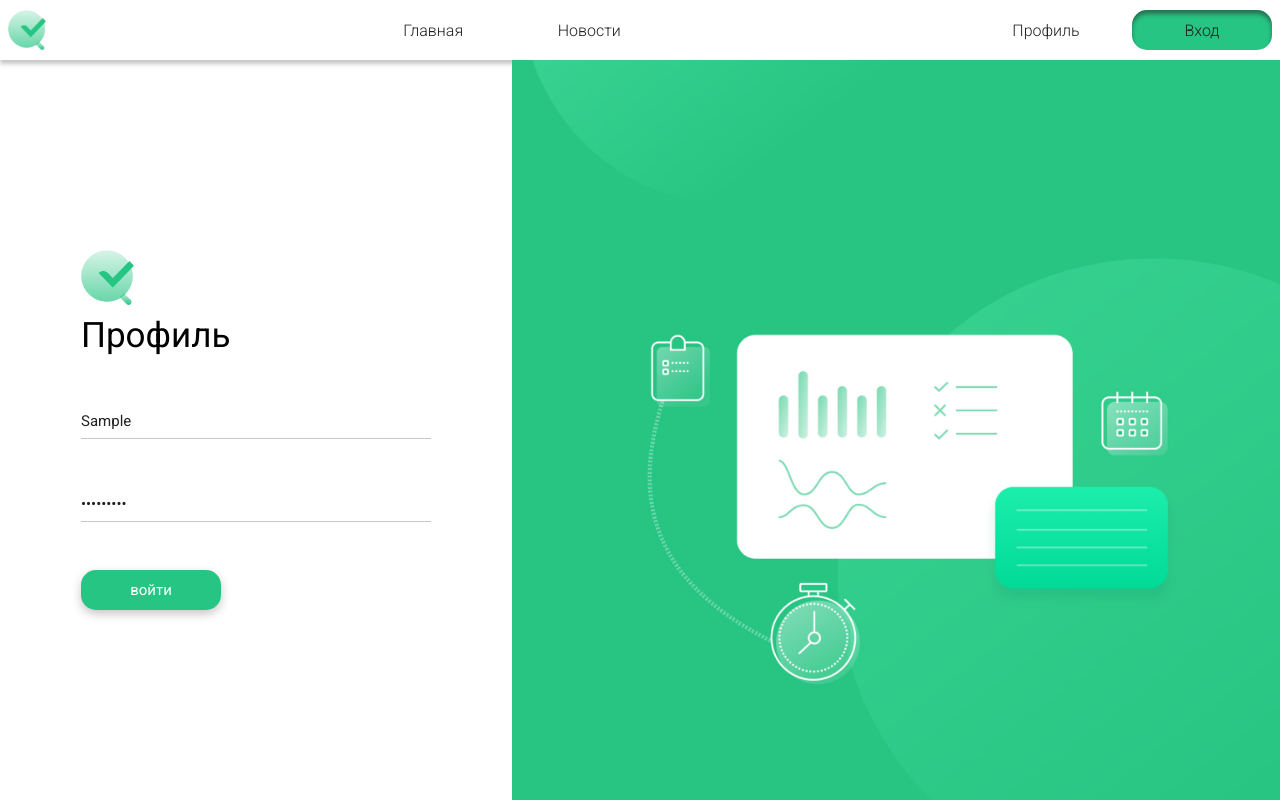
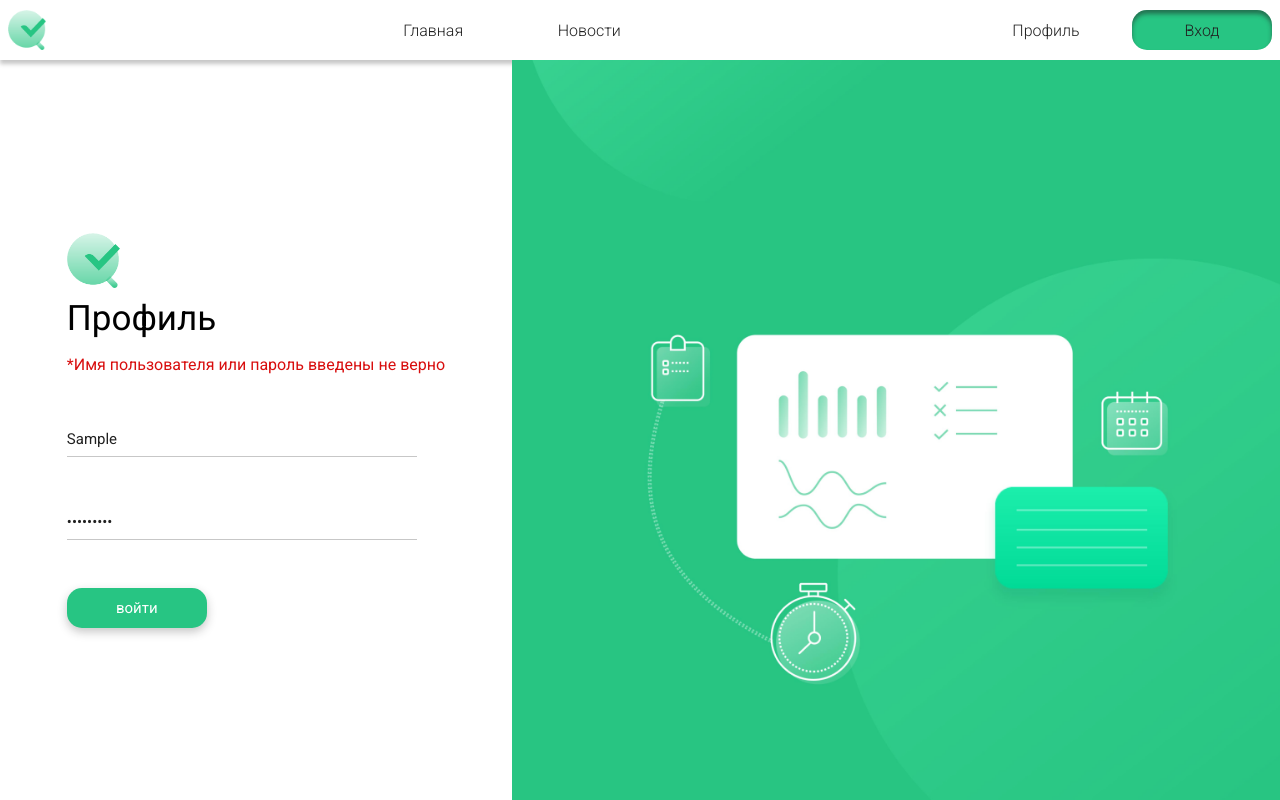
Before and after one commit to ZothOmmog/test-site, a React (Create React App) app: page /login in a window 1280 px wide. Both pictures are taken after typing "Sample", "Sample123" into the empty fields and a click on the button "войти". Built offline with nearby package versions, Linux system fonts and the light colour scheme.

Commit message:
Added mock login

```diff
--- a/src/Components/Main/Components/Login/Login.jsx
+++ b/src/Components/Main/Components/Login/Login.jsx
@@ -1,11 +1,22 @@
-import React from 'react';
+import React, { useState } from 'react';
+import PropTypes from 'prop-types';
 import './index.scss';
 import logo from '../../../../img/logo.png';
 import ClassNames from 'classnames';
 import { Button } from '../../../Button';
 import { Formik } from 'formik';
+import { connect } from 'react-redux';
+import { getMeWithNamePassThunk } from '../../../../redux';
 
-export function Login() {
+LoginView.propTypes = {
+  isLoading: PropTypes.bool,
+  getMeWithNamePassThunk: PropTypes.func
+}
+
+// TODO выяснилось, что isLoading тут не нужен, надо будет переделать BLL
+function LoginView({ isLoading, getMeWithNamePassThunk }) {
+  const [errorFromServer, setErrorFromServer] = useState();
+
   return (
     <div className='Login'>
       <div className='Login__Left'>
@@ -15,6 +26,12 @@ export function Login() {
               <img className='LoginForm__Logo' src={logo} alt='Логотип' />
             </div>
             <h2 className='LoginForm__Title'>Профиль</h2>
+            <div className={ClassNames(
+              'LoginForm__InputError',
+              { 'LoginForm__InputError_Visible': errorFromServer }
+            )}>
+              {errorFromServer}
+            </div>
             <Formik
               initialValues={{ login: '', password: '' }}
               validate={(values) => {
@@ -30,10 +47,16 @@ export function Login() {
 
                 return errors;
               }}
-              onSubmit={(values, { setSubmitting }) => {
-                setTimeout(() => {
-                  setSubmitting(false);
-                }, 2000);
+              onSubmit={async (values, { setSubmitting }) => {
+                const name = values.login;
+                const password = values.password;
+
+                const isAuth = await getMeWithNamePassThunk(name, password);
+
+                if (!isAuth) setErrorFromServer('Имя пользователя или пароль введены не верно');
+                else if (errorFromServer) setErrorFromServer('');
+
+                setSubmitting(false);
               }}
             >
               {({
@@ -45,13 +68,13 @@ export function Login() {
                 handleSubmit,
                 isSubmitting,
               }) => (
-                <form onSubmit={handleSubmit}>
+                <form onSubmit={handleSubmit} className='LoginForm__Form'>
                   <input
                     type='text'
                     name='login'
                     onChange={handleChange}
                     onBlur={handleBlur}
-                    value={values.login}
+                    value={values.login.trim()}
                     className={ClassNames(
                       'LoginForm__Input',
                       { 'LoginForm__Input_Error': touched.login && errors.login }
@@ -69,7 +92,7 @@ export function Login() {
                     name='password'
                     onChange={handleChange}
                     onBlur={handleBlur}
-                    value={values.password}
+                    value={values.password.trim()}
                     className={ClassNames(
                       'LoginForm__Input',
                       { 'LoginForm__Input_Error': touched.password && errors.password }
@@ -105,3 +128,11 @@ export function Login() {
     </div>
   );
 }
+
+const mapStateToProps = (state) => ({
+  isLoading: state.me.isLoading
+});
+
+export const Login = connect(mapStateToProps, {
+  getMeWithNamePassThunk
+})(LoginView);
--- a/src/Components/Main/Components/Login/index.scss
+++ b/src/Components/Main/Components/Login/index.scss
@@ -42,8 +42,11 @@
     margin-top: 10px;
   }
 
+  &__Form, &__Input[type='password'] {
+    margin-top: $base*12;
+  }
+
   &__Input {
-    margin-top: $base*12;
     display: block;
     padding: 8px 0;
     border: none;
@@ -71,6 +74,7 @@
   &__InputError {
     display: none;
     color: $color-red;
+    margin-top: $base*4;
 
     &::before {
       content: '*'
```
